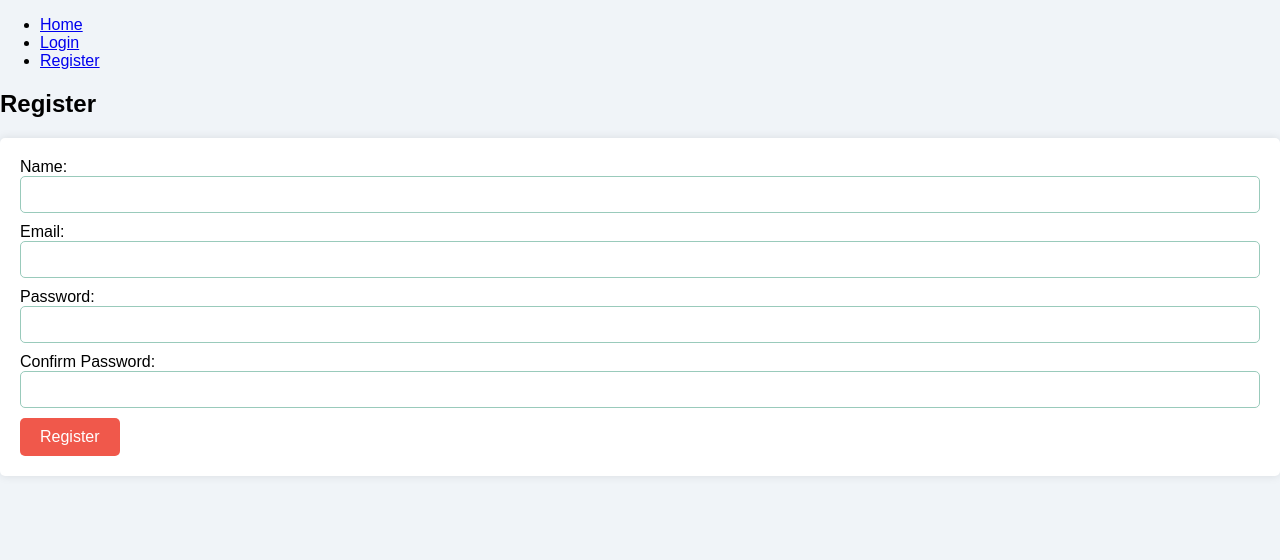
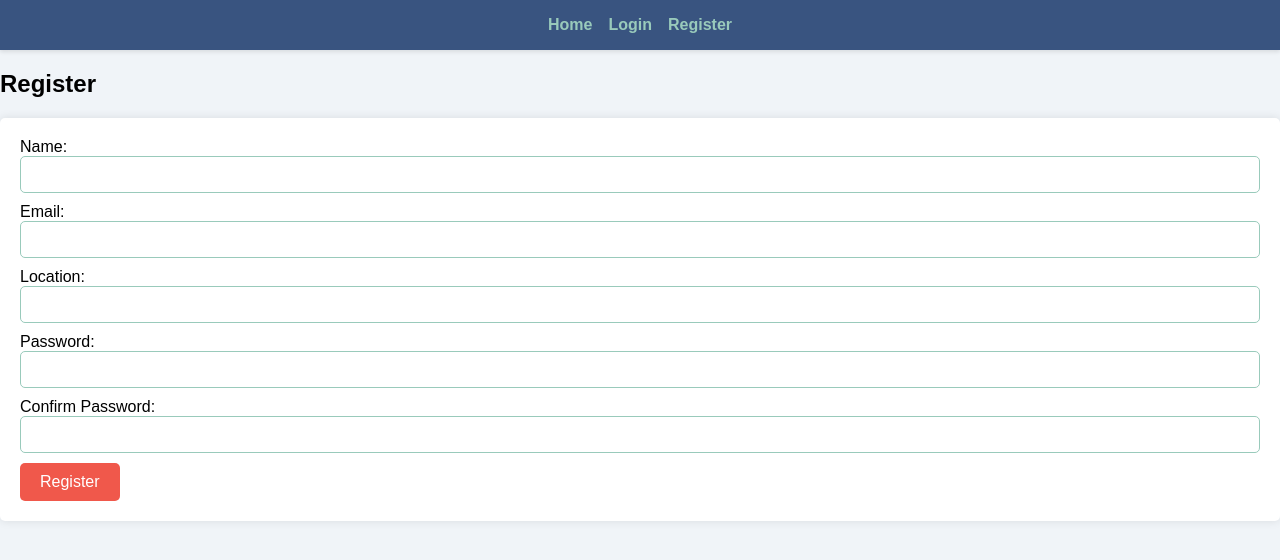
Before and after one commit to Logan-Bonnesen/baby-clothes-exchange, a React (Create React App) app in the folder client/: page /register in a window 1280 px wide. Shown: the top 560 px of the page. Built offline with nearby package versions, Linux system fonts and the light colour scheme; no server answers.

Commit message:
importing styles for navbar. updating formData for Register.js

```diff
--- a/client/src/components/Navbar.js
+++ b/client/src/components/Navbar.js
@@ -1,6 +1,7 @@
 import React from 'react'
 import { Link } from 'react-router-dom'
 import { useSelector } from 'react-redux'
+import './Navbar.css'
 
 const Navbar = () => {
     const isAuthenticated = useSelector(state => state.auth.isAuthenticated)
--- a/client/src/components/Register.js
+++ b/client/src/components/Register.js
@@ -7,10 +7,11 @@ const Register = () => {
         name: '',
         email: '',
         password: '',
-        password2: ''
+        password2: '',
+        location: ''
     });
 
-    const { name, email, password, password2 } = formData;
+    const { name, email, password, password2, location } = formData;
     const dispatch = useDispatch()
 
     const handleChange = (e) => {
@@ -25,7 +26,7 @@ const Register = () => {
         if (password !== password2) {
             alert('Passwords do not match')
         } else {
-            dispatch(register({ name, email, password }))
+            dispatch(register({ name, email, password, location }))
         }
     }
 
@@ -49,6 +50,16 @@ const Register = () => {
                         type="email"
                         name="email"
                         value={email}
+                        onChange={handleChange}
+                        required
+                    />
+                </label>
+                <label>
+                    Location:
+                    <input
+                        type="text"
+                        name="location"
+                        value={location}
                         onChange={handleChange}
                         required
                     />
```
